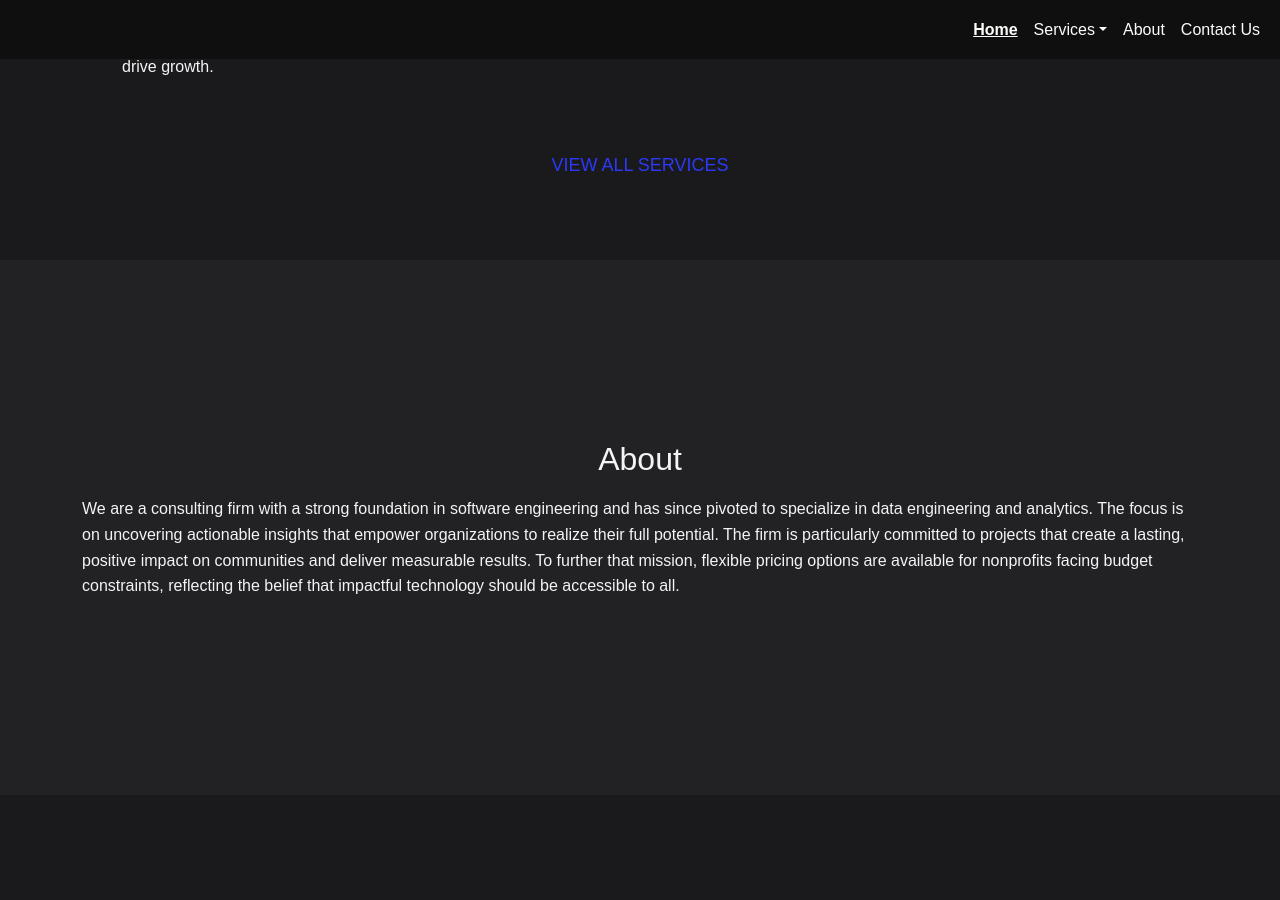
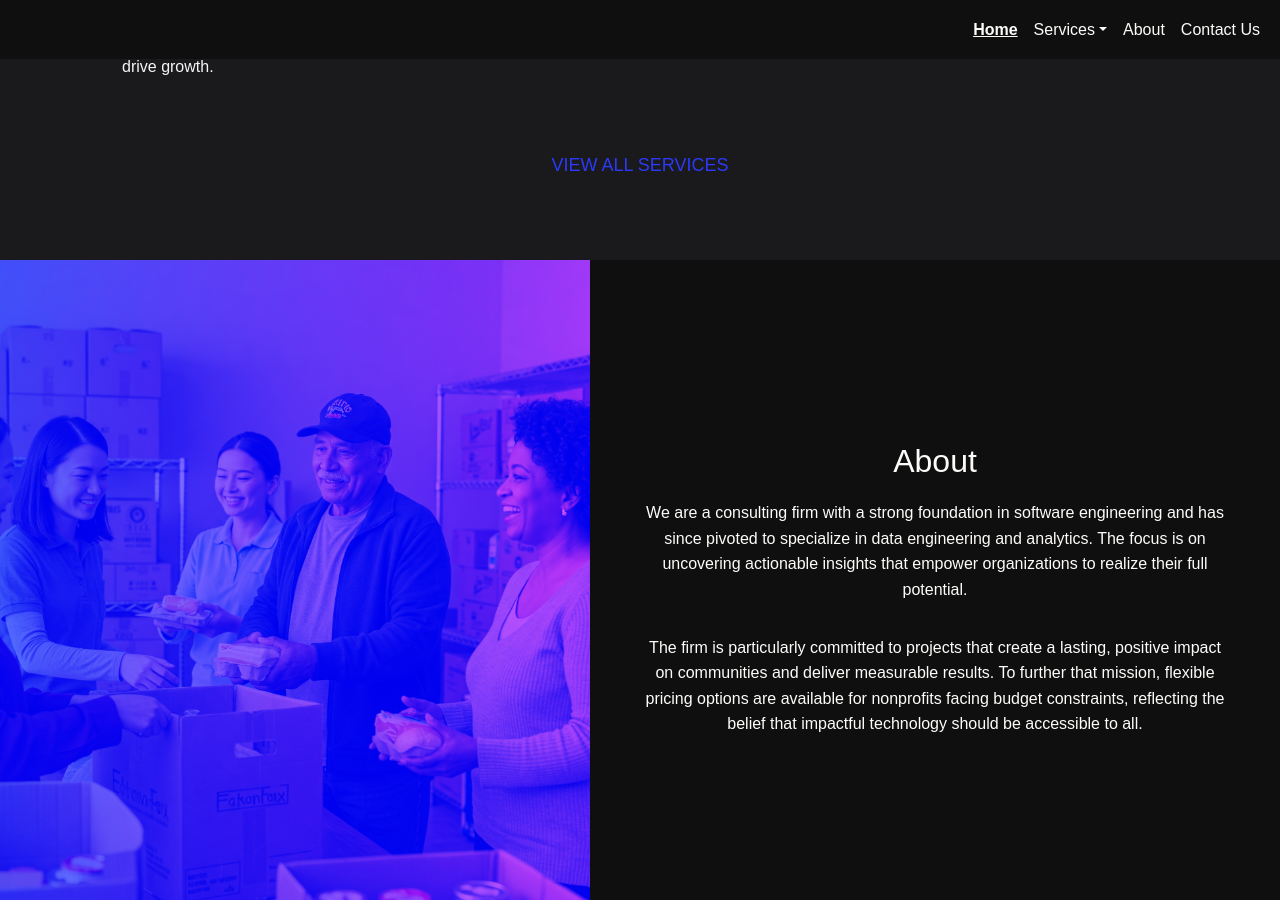
Before and after one commit to jindrich-consulting-llc/jindrich-consulting-llc.github.io, a Jekyll site: the page built from index.md, in a window 1280 px wide and 900 px high, scrolled down 990 px. Built offline with Jekyll 4.4.1, drawn with Linux system fonts in a browser that asks for light colours.

Commit message:
updated about section to include a gradient image and added an "about.md" for rerouting to an achor tag on the home page.

```diff
--- a/_includes/footer.html
+++ b/_includes/footer.html
@@ -32,7 +32,7 @@
                             <div class="menu-footer">
                                 <ul>
                                     <li class="active">
-                                        <a href="/about/">About</a>
+                                        <a href="{{ '/about' | relative_url }}">About</a>
                                     </li>
                                     <li class="">
                                         <a href="/contact-us">Contact</a>
--- a/_includes/header.html
+++ b/_includes/header.html
@@ -22,7 +22,7 @@
                         </ul>
                     </li>
                     <li class="nav-item">
-                        <a class="nav-link" href="/about" onclick="setActive(this)">About</a>
+                        <a class="nav-link" href="{{ '/about' | relative_url }}" onclick="setActive(this)">About</a>
                     </li>
                     <li class="nav-item">
                         <a class="nav-link" href="/contact-us" onclick="setActive(this)">Contact Us</a>
--- a/_layouts/home.html
+++ b/_layouts/home.html
@@ -64,18 +64,23 @@
     <!-- Services -->
 
     <!-- About -->
-    <div class="section about-section">
-        <div class="container about-container">
+    <div id="about-section" class="split-section">
+        <div class="image image-gradient">
+            <div class="about-image"></div>
+        </div>
         <div class="about-content">
             <h2>About</h2>
             <p>We are a consulting firm with a strong foundation in
                 software engineering and has since pivoted to specialize in data engineering and analytics. The
                 focus is on uncovering actionable insights that empower organizations to realize their full
-                    potential. The firm is particularly committed to projects that create a lasting, positive impact on
-                    communities and deliver measurable results. To further that mission, flexible pricing options are
-                    available for nonprofits facing budget constraints, reflecting the belief that impactful technology
+                potential.
+            <p>
+            <p>The firm is particularly committed to projects that create a lasting, positive impact on
+                communities and deliver measurable results. To further that mission, flexible pricing options
+                are
+                available for nonprofits facing budget constraints, reflecting the belief that impactful
+                technology
                 should be accessible to all.</p>
-            </div>
         </div>
     </div>
     <!-- About -->
--- a/assets/css/header_styles.css
+++ b/assets/css/header_styles.css
@@ -53,7 +53,7 @@
     left: 0;
     width: 100%;
     height: 100%;
-    background: url("/assets/img/Gemini_Generated_Image_engineers.jpeg") no-repeat center center;
+    background: url("/assets/img/Gemini_Generated_Image_Engineers.jpeg") no-repeat center center;
     background-size: cover;
     mix-blend-mode: overlay;
     z-index: 1;
--- a/assets/css/home_styles.css
+++ b/assets/css/home_styles.css
@@ -55,21 +55,52 @@
 }
 
 /* About */
-.about-section {
-    background: var(--color-base-bg-3);
-    padding-bottom: var(--section-margin);
+.split-section {
+    display: flex;
+    height: 75vh;
 }
 
-.about-container {
-    display: flex;
-    justify-content: center;
+.image {
+    flex: 1;
+    position: relative;
+    height: 100%;
+}
+
+.image-gradient {
+    position: relative;
+    background-image: linear-gradient(to right, var(--color-primary-bg), var(--color-primary-bg-3));
+    z-index: 0;
+}
+
+.about-image {
+    flex: 1;
+    background-image: url('/assets/img/Gemini_Generated_Image_Food_Bank.jpeg');
+    background-size: cover;
+    background-position: center;
+    mix-blend-mode: overlay;
+    height: 100%;
+    z-index: 1;
 }
 
 .about-content {
+    flex: 1;
     display: flex;
     flex-direction: column;
+    justify-content: center;
     align-items: center;
-    gap: 10px;
+    text-align: center;
+    padding: 50px;
+    color: var(--color-primary-text);
+}
+
+.about-content h2 {
+    font-size: 2rem;
+    margin-bottom: 20px;
+}
+
+.about-content p {
+    font-size: 1rem;
+    line-height: 1.6;
 }
 
 /* Contact */
```
Also changed, not shown: assets/js/navbar-anchor-scroll.js (added, +9 -0 lines), pages/about.md (added, +6 -0 lines), assets/img/Gemini_Generated_Image_Engineers.jpeg (renamed from assets/img/Gemini_Generated_Image_engineers.jpeg), assets/img/Gemini_Generated_Image_Food_Bank.jpeg (added). Lines whose indentation alone changed are shown as unchanged.
